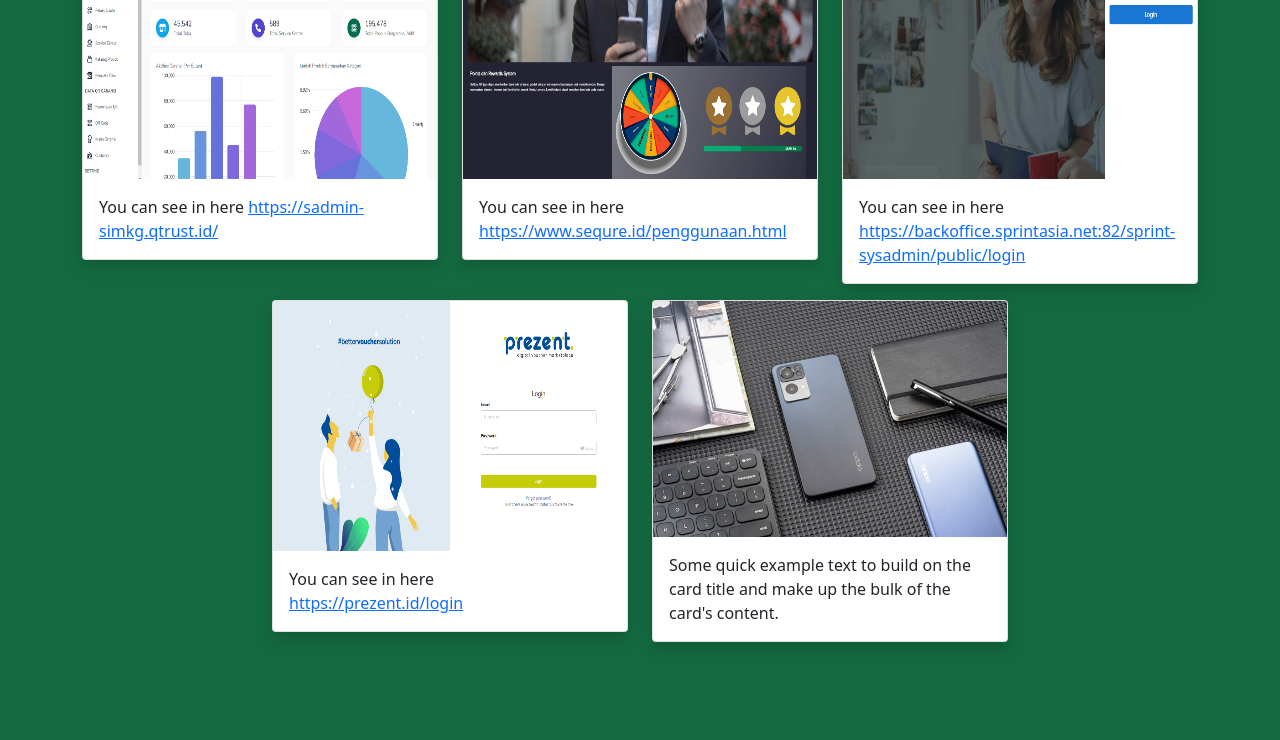
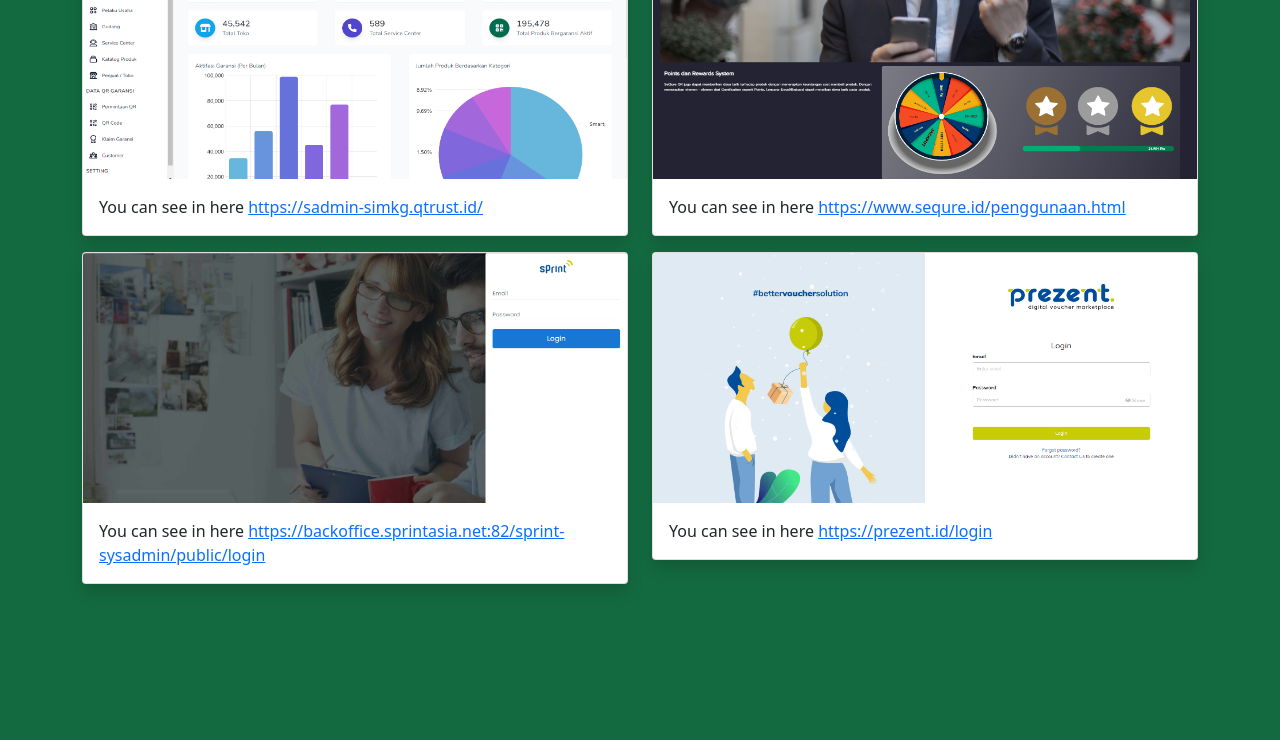
Before and after one commit to aprillasatya/aprillasatya.github.io, a plain HTML site: page index.html in a window 1280 px wide. Shown: the part 1491-2231 px from the top of the page. Drawn offline with nearby package versions, Linux system fonts and the light colour scheme.

Commit message:
change projects image position

```diff
--- a/index.html
+++ b/index.html
@@ -107,7 +107,7 @@
           </div>
         </div>
         <div class="row justify-content-center">
-          <div class="col-md-4 mb-3" data-aos="zoom-in">
+          <div class="col-md-6 mb-3" data-aos="zoom-in">
             <div class="card shadow">
               <img src="image/simkg.png" width="300px" height="250px" class="card-img-top" alt="project1" />
               <div class="card-body">
@@ -115,7 +115,7 @@
               </div>
             </div>
           </div>
-          <div class="col-md-4 mb-3" data-aos="zoom-in">
+          <div class="col-md-6 mb-3" data-aos="zoom-in">
             <div class="card shadow">
               <img src="image/sequre.png" width="300px" height="250px" class="card-img-top" alt="project2" />
               <div class="card-body">
@@ -123,7 +123,7 @@
               </div>
             </div>
           </div>
-          <div class="col-md-4 mb-3" data-aos="zoom-in">
+          <div class="col-md-6 mb-3" data-aos="zoom-in">
             <div class="card shadow">
               <img src="image/sprint_bo.png" width="300px" height="250px" class="card-img-top" alt="project3" />
               <div class="card-body">
@@ -131,19 +131,11 @@
               </div>
             </div>
           </div>
-          <div class="col-md-4 mb-3" data-aos="zoom-in">
+          <div class="col-md-6 mb-3" data-aos="zoom-in">
             <div class="card shadow">
               <img src="image/prezent.png" width="300px" height="250px" class="card-img-top" alt="project4" />
               <div class="card-body">
                 <p class="card-text">You can see in here <a href="https://prezent.id/login">https://prezent.id/login</a></p>
-              </div>
-            </div>
-          </div>
-          <div class="col-md-4 mb-3" data-aos="zoom-in">
-            <div class="card shadow">
-              <img src="image/1.jpg" class="card-img-top" alt="project1" />
-              <div class="card-body">
-                <p class="card-text">Some quick example text to build on the card title and make up the bulk of the card's content.</p>
               </div>
             </div>
           </div>
```
